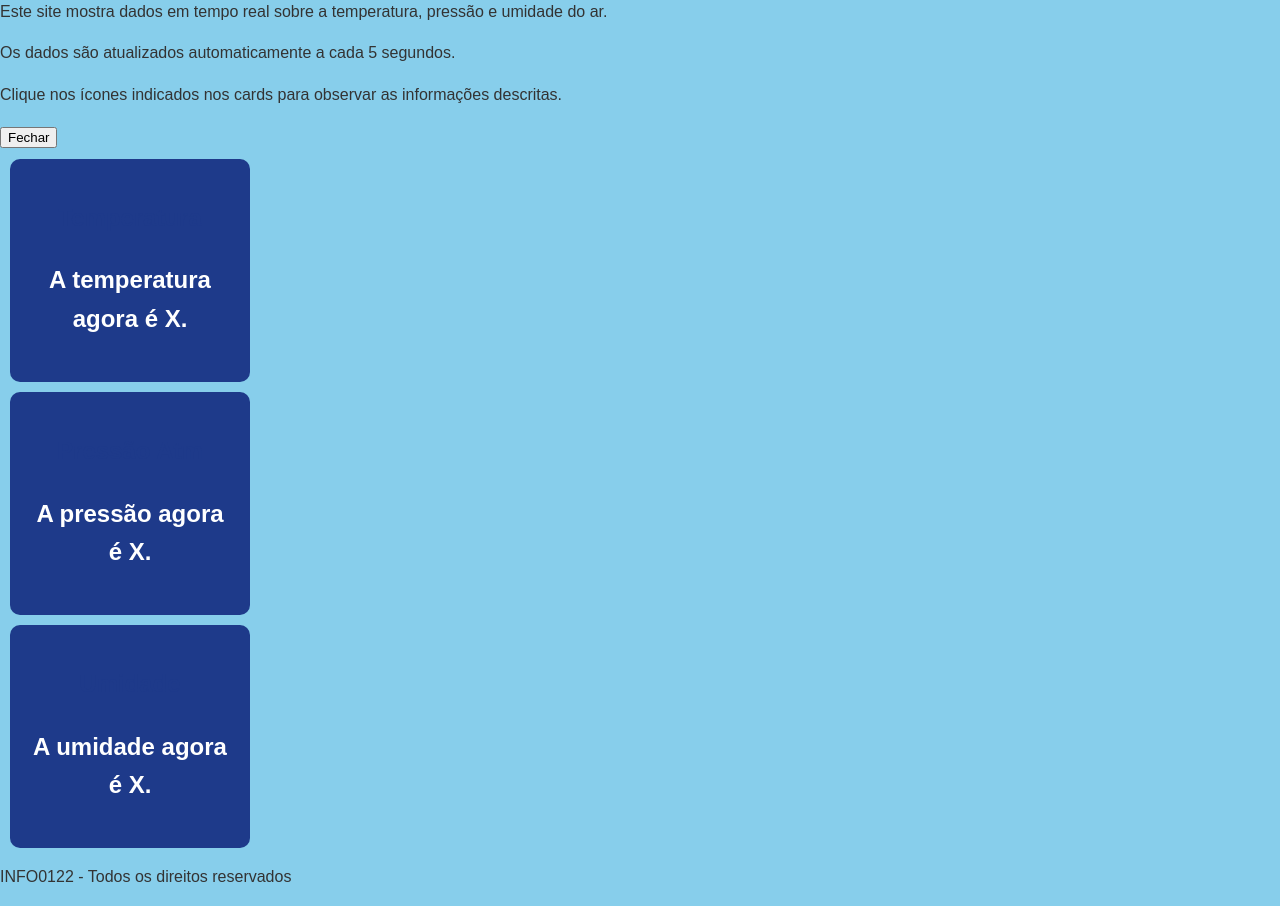
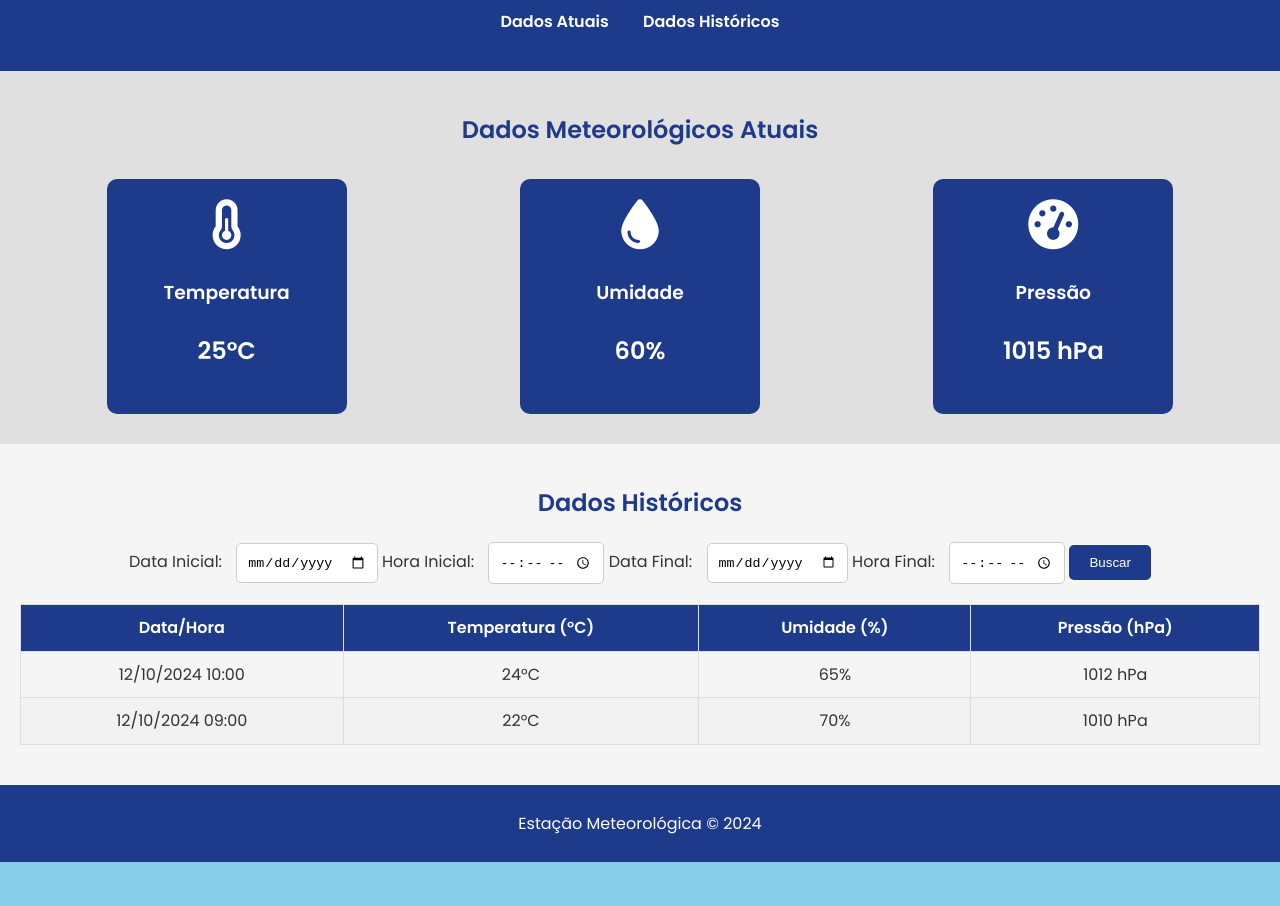
Before and after one commit to JuanPietro14/API_SNCT, a website: page public/index.html in a window 1280 px wide. Shown: the part 105-1011 px from the top of the page. After the commit the page ends 967 px from the top, so only its background shows below. Drawn offline with Linux system fonts and the light colour scheme; no server answers.

Commit message:
Update index.html

```diff
--- a/public/index.html
+++ b/public/index.html
@@ -1,45 +1,132 @@
 
 <!DOCTYPE html>
-<html lang="en">
+<html lang="pt-BR">
 <head>
     <meta charset="UTF-8">
     <meta name="viewport" content="width=device-width, initial-scale=1.0">
     <title>Estação Meteorológica</title>
     <link rel="stylesheet" href="styles.css">
+    <!-- Fonte Poppins do Google Fonts -->
+    <link href="https://fonts.googleapis.com/css2?family=Poppins:wght@400;600&display=swap" rel="stylesheet">
+    <!-- Link para biblioteca de ícones (FontAwesome) -->
+    <script src="https://kit.fontawesome.com/a076d05399.js" crossorigin="anonymous"></script>
 </head>
 <body>
 
-  <div class="help-button" onclick="toggleHelpCard()">?</div>
+    <!-- Cabeçalho -->
+    <header class="header">
+        <h1>Estação Meteorolócica</h1>
+        <nav>
+            <ul>
+                <li><a href="#dados-atualizados">Dados Atuais</a></li>
+                <li><a href="#dados-historicos">Dados Históricos</a></li>
+            </ul>
+        </nav>
+    </header>
 
+    <!-- Seção de Dados Atuais -->
+    <section id="dados-atualizados" class="dados-atualizados">
+        <h2>Dados Meteorológicos Atuais</h2>
+        <div class="cards">
+            <div class="card">
+                <i class="fas fa-thermometer-half"></i>
+                <h3>Temperatura</h3>
+                <p><span id="temperatura">25°C</span></p>
+            </div>
+            <div class="card">
+                <i class="fas fa-tint"></i>
+                <h3>Umidade</h3>
+                <p><span id="umidade">60%</span></p>
+            </div>
+            <div class="card">
+                <i class="fas fa-tachometer-alt"></i>
+                <h3>Pressão</h3>
+                <p><span id="pressao">1015 hPa</span></p>
+            </div>
+        </div>
+    </section>
 
-    <div class="help-card" id="helpCard">
-        <h2>Como utilizar o site</h2>
-        <p>Este site mostra dados em tempo real sobre a temperatura, pressão e umidade do ar.</p>
-        <p>Os dados são atualizados automaticamente a cada 5 segundos.</p>
-        <p>Clique nos ícones indicados nos cards para observar as informações descritas.</p>
-        <button onclick="toggleHelpCard()">Fechar</button>
-    </div>
+    <!-- Seção de Dados Históricos -->
+    <section id="dados-historicos" class="dados-historicos">
+        <h2>Dados Históricos</h2>
 
+        <!-- Filtro de Pesquisa -->
+        <div class="pesquisa">
+            <label for="dataInicial">Data Inicial:</label>
+            <input type="date" id="dataInicial">
+            <label for="horaInicial">Hora Inicial:</label>
+            <input type="time" id="horaInicial">
 
-    <div class="card-container">
-        <div class="card">
-            <h2>Temperatura</h2>
-            <p>A temperatura agora é X.</p>
+            <label for="dataFinal">Data Final:</label>
+            <input type="date" id="dataFinal">
+            <label for="horaFinal">Hora Final:</label>
+            <input type="time" id="horaFinal">
+
+            <button onclick="filtrarHistorico()">Buscar</button>
         </div>
-        <div class="card">
-            <h2>Pressão Atm</h2>
-            <p>A pressão agora é X.</p>
-        </div>
-        <div class="card">
-            <h2>Umidade</h2>
-            <p>A umidade agora é X.</p>
-        </div>
-    </div>
 
-    <footer>
-        <p>INFO0122 - Todos os direitos reservados</p>
+        <!-- Tabela de Dados Históricos -->
+        <table id="historicoTable">
+            <thead>
+                <tr>
+                    <th>Data/Hora</th>
+                    <th>Temperatura (°C)</th>
+                    <th>Umidade (%)</th>
+                    <th>Pressão (hPa)</th>
+                </tr>
+            </thead>
+            <tbody>
+                <tr>
+                    <td>12/10/2024 10:00</td>
+                    <td>24°C</td>
+                    <td>65%</td>
+                    <td>1012 hPa</td>
+                </tr>
+                <tr>
+                    <td>12/10/2024 09:00</td>
+                    <td>22°C</td>
+                    <td>70%</td>
+                    <td>1010 hPa</td>
+                </tr>
+                <!-- Mais registros podem ser adicionados aqui -->
+            </tbody>
+        </table>
+    </section>
+
+    <!-- Rodapé -->
+    <footer class="footer">
+        <p>Estação Meteorológica &copy; 2024</p>
     </footer>
 
-    <script src="script.js"></script>
+    <!-- Script para filtrar os dados históricos -->
+    <script>
+        function filtrarHistorico() {
+            var dataInicial = document.getElementById('dataInicial').value;
+            var horaInicial = document.getElementById('horaInicial').value;
+            var dataFinal = document.getElementById('dataFinal').value;
+            var horaFinal = document.getElementById('horaFinal').value;
+
+            var table = document.getElementById('historicoTable');
+            var tr = table.getElementsByTagName('tr');
+
+            for (var i = 1; i < tr.length; i++) {
+                var td = tr[i].getElementsByTagName('td')[0]; // Coluna de data/hora
+                if (td) {
+                    var txtValue = td.textContent || td.innerText;
+                    var dataHora = new Date(txtValue);
+
+                    var filtroInicial = new Date(dataInicial + 'T' + horaInicial);
+                    var filtroFinal = new Date(dataFinal + 'T' + horaFinal);
+
+                    if (dataHora >= filtroInicial && dataHora <= filtroFinal) {
+                        tr[i].style.display = "";
+                    } else {
+                        tr[i].style.display = "none";
+                    }
+                }
+            }
+        }
+    </script>
+
 </body>
 </html>
```
